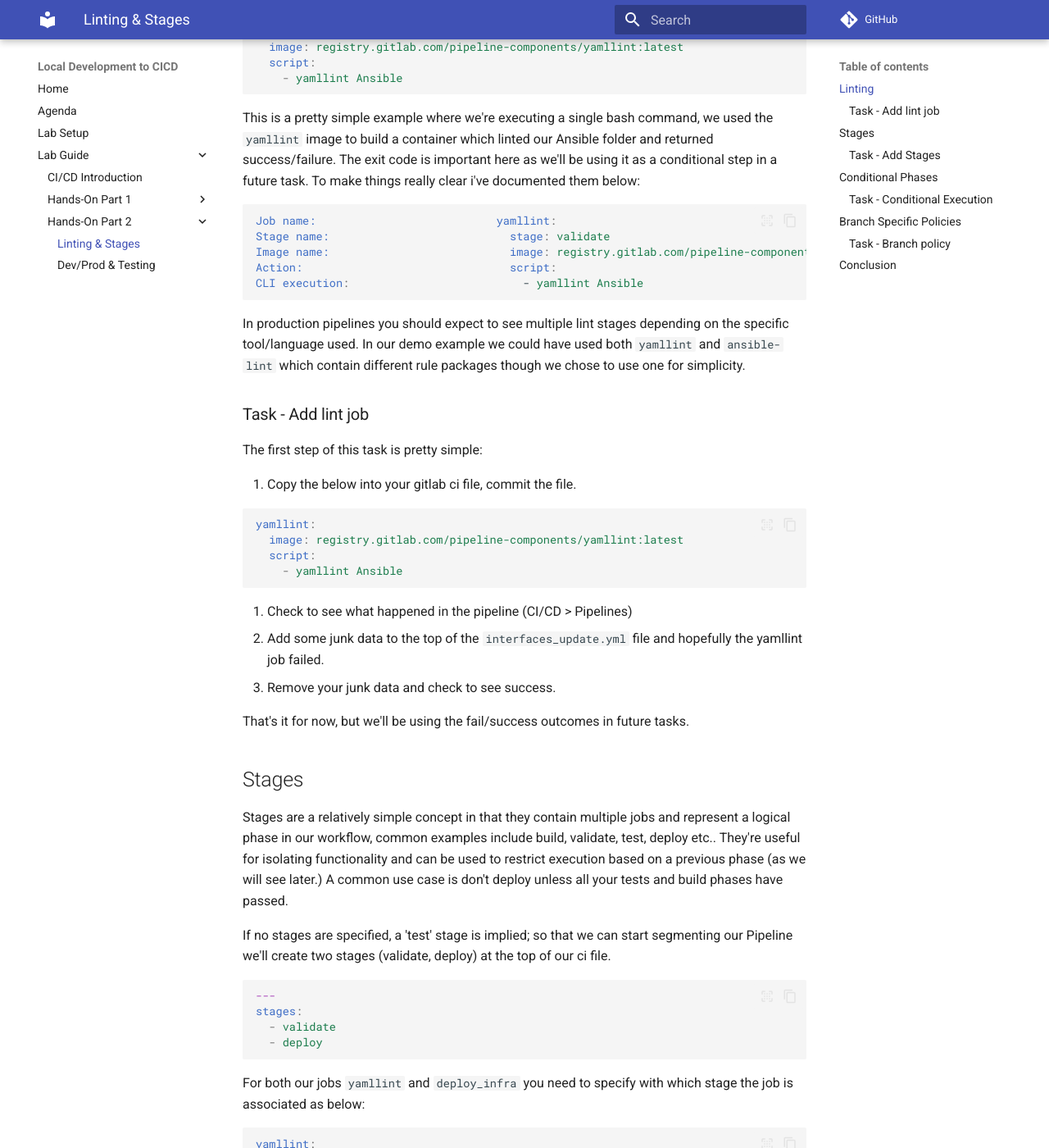
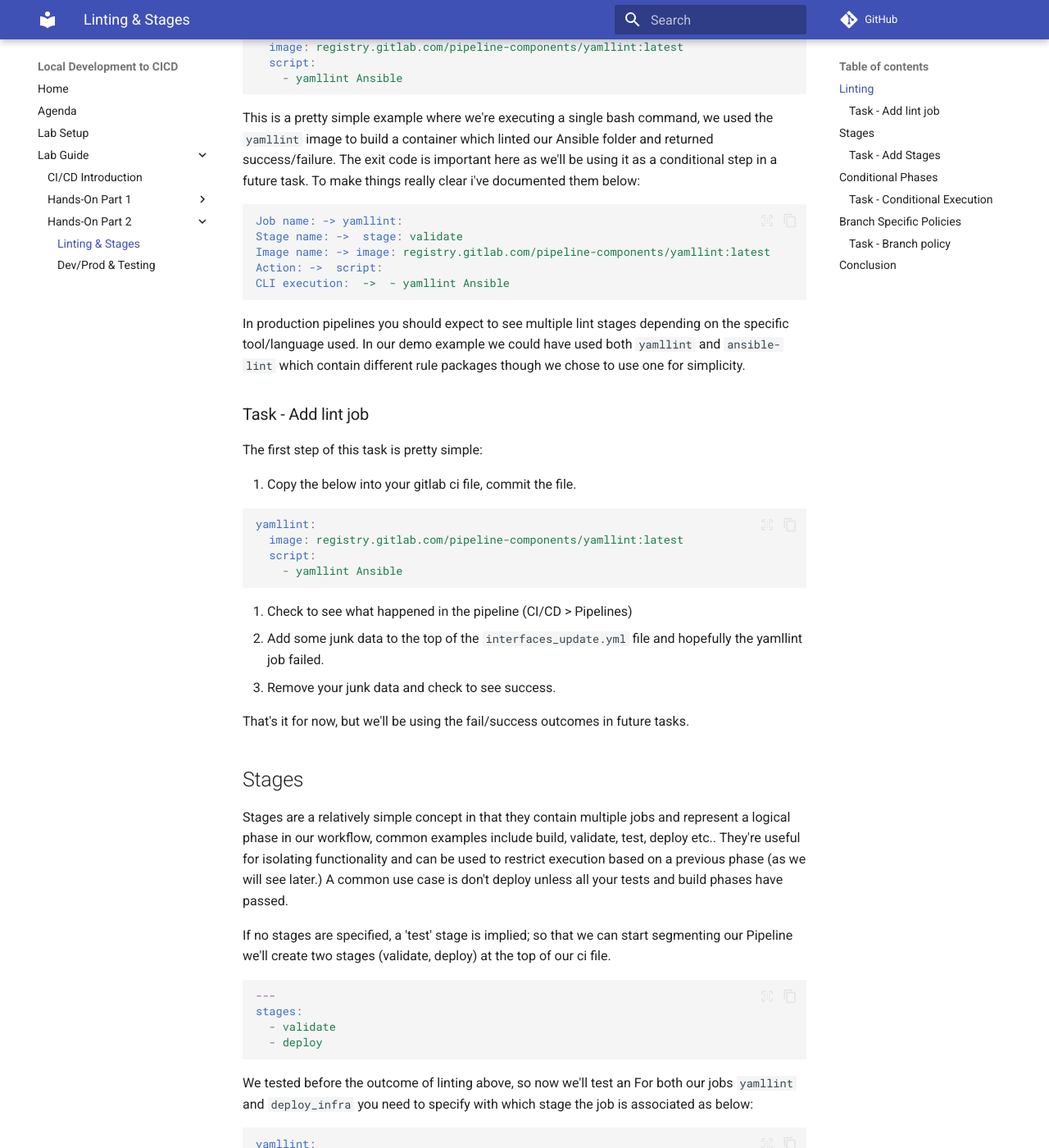
Before and after one commit to moore-automation/local_dev_to_cicd, an MkDocs documentation site: the page built from docs/Lab_Guide/hands_on_02_section_a.md, in a window 1280 px wide and 1400 px high, scrolled down 510 px. Shown: the whole window at 82% size. Built offline with MkDocs 1.6.1 and Material for MkDocs 9.7.7, drawn with Linux system fonts in a browser that asks for light colours; comment, search, counter and statistics services are not loaded.

Commit message:
minor grammar update and preso upload

````diff
--- a/docs/Lab_Guide/hands_on_02_section_a.md
+++ b/docs/Lab_Guide/hands_on_02_section_a.md
@@ -19,11 +19,11 @@
 This is a pretty simple example where we're executing a single bash command, we used the `yamllint` image to build a container which linted our Ansible folder and returned success/failure. The exit code is important here as we'll be using it as a conditional step in a future task. To make things really clear i've documented them below:
 
 ```yml
-Job name:                           yamllint:
-Stage name:                           stage: validate
-Image name:                           image: registry.gitlab.com/pipeline-components/yamllint:latest
-Action:                               script:
-CLI execution:                          - yamllint Ansible
+Job name: -> yamllint:
+Stage name: ->  stage: validate
+Image name: -> image: registry.gitlab.com/pipeline-components/yamllint:latest
+Action: ->  script:
+CLI execution:  ->  - yamllint Ansible
 ```
 
 In production pipelines you should expect to see multiple lint stages depending on the specific tool/language used. In our demo example we could have used both `yamllint` and `ansible-lint` which contain different rule packages though we chose to use one for simplicity.
@@ -60,6 +60,7 @@
   - deploy
 ```
 
+We tested before the outcome of linting above, so now we'll test an
 For both our jobs `yamllint` and `deploy_infra` you need to specify with which stage the job is associated as below:
 
 ```yml
````
Also changed, not shown: docs/agenda.md (+1 -1 lines), 1 other file.
